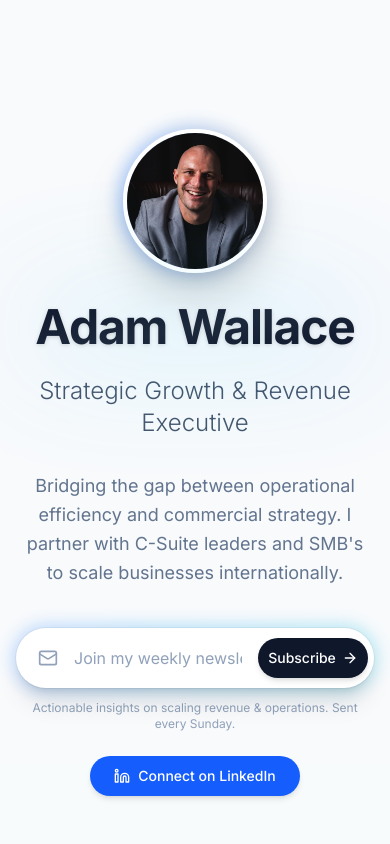
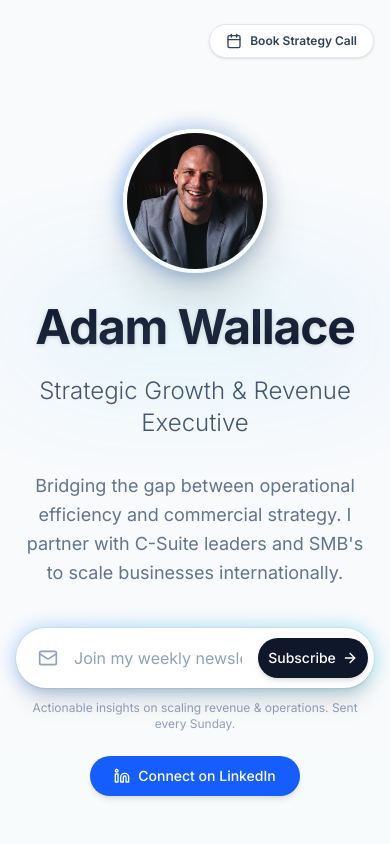
Before and after one commit to AJ-434/adam-wallace-portfolio, a React (Vite) app: page / in a window 390 px wide. Shown: the top 844 px of the page. Built offline with nearby package versions, Linux system fonts and the light colour scheme; a web font is replaced by a local one.

Commit message:
Make header button visible on all devices, remove purple colors, add profile photo

```diff
--- a/components/Header.tsx
+++ b/components/Header.tsx
@@ -21,7 +21,7 @@ const Header: React.FC = () => {
             href={BOOKING_URL}
             target="_blank"
             rel="noopener noreferrer"
-            className="hidden sm:inline-flex items-center gap-2 px-5 py-2 rounded-full border border-slate-200 bg-white text-slate-700 text-sm font-semibold hover:border-slate-900 hover:text-slate-900 transition-colors shadow-sm"
+            className="inline-flex items-center gap-2 px-4 sm:px-5 py-2 rounded-full border border-slate-200 bg-white text-slate-700 text-xs sm:text-sm font-semibold hover:border-slate-900 hover:text-slate-900 transition-colors shadow-sm"
           >
             <Calendar className="w-4 h-4" />
             Book Strategy Call
```
